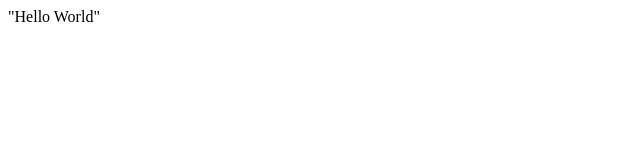
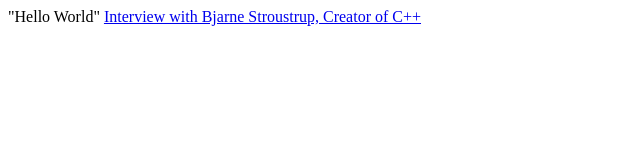
Before and after one commit to NeoLau/neolau.github.com, a plain HTML site: page index.html in a window 1280 px wide. Shown: the whole page, without its empty margins (0-640 px from the left). Drawn offline with Linux system fonts and the light colour scheme.

Commit message:
minor change

```diff
--- a/index.html
+++ b/index.html
@@ -1 +1,2 @@
 "Hello World"
+<a href="https://www.daniweb.com/software-development/cpp/interviews/313564/interview-with-bjarne-stroustrup-creator-of-c-">Interview with Bjarne Stroustrup, Creator of C++</a>
```
